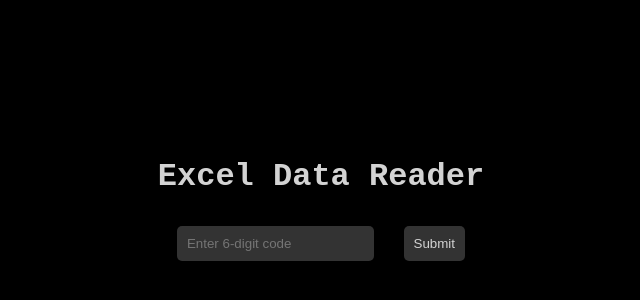
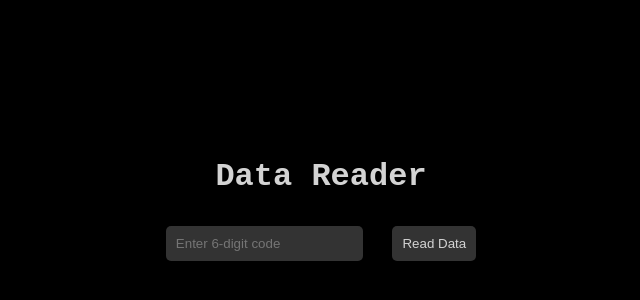
Before and after one commit to ugm616/tinybase, a plain HTML site: page index.html in a window 1280 px wide. Shown: the part 196-496 px from the top of the page, without its empty margins (319-959 px from the left). Drawn offline with Linux system fonts and the light colour scheme; no server answers.

Commit message:
Update index.html

```diff
--- a/index.html
+++ b/index.html
@@ -3,7 +3,7 @@
 <head>
     <meta charset="UTF-8">
     <meta name="viewport" content="width=device-width, initial-scale=1.0">
-    <title>Excel Data Reader</title>
+    <title>Data Reader</title>
     <style>
         body {
             background-color: black;
@@ -37,13 +37,12 @@
 </head>
 <body>
     <div>
-        <h1>Excel Data Reader</h1>
+        <h1>Data Reader</h1>
         <input type="text" id="codeInput" placeholder="Enter 6-digit code" />
-        <button onclick="readExcel()">Submit</button>
+        <button onclick="readData()">Read Data</button>
         <div id="output"></div>
     </div>
 
-    <script src="https://cdnjs.cloudflare.com/ajax/libs/xlsx/0.17.0/xlsx.full.min.js"></script>
     <script src="app.js"></script>
 </body>
 </html>
```
